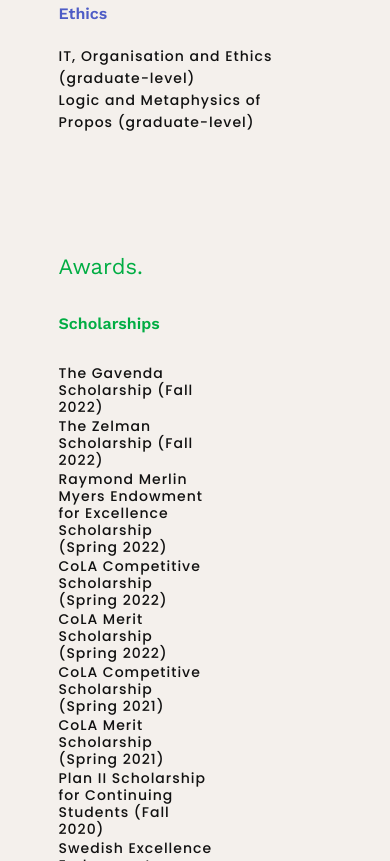
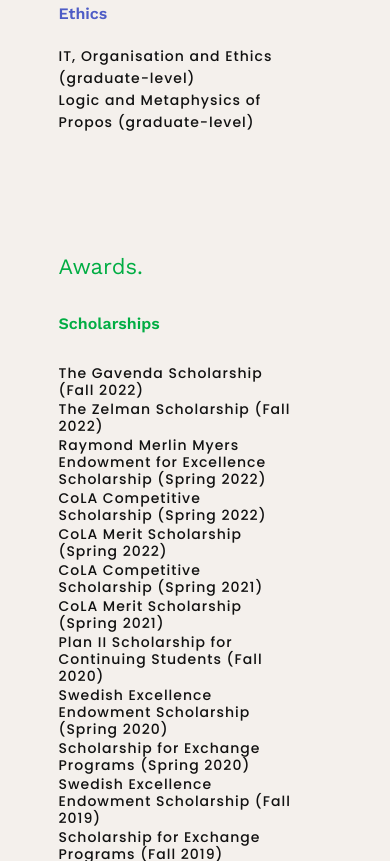
Before and after one commit to aaiovinoo/AbiWebsiteUpdated, a plain HTML site: page index.html in a window 390 px wide. Shown: the part 1139-2000 px from the top of the page. Drawn offline with nearby package versions, Linux system fonts and the light colour scheme.

Commit message:
fixed scholarships

```diff
--- a/css/layout.css
+++ b/css/layout.css
@@ -1073,11 +1073,19 @@ a.curent-nav-color{
     left:30vw;
 }
 
+#scholarships{
+    width:40vw;
+    padding-bottom:1em
+}
+
 @media only screen and (max-width: 770px) {
    #grants {
     left:0;
     width:60vw;
   }
+    #scholarships{
+         width:60vw;
+    }
 }
 .awards h6{
     color:#00ad43;
--- a/index.html
+++ b/index.html
@@ -199,7 +199,7 @@
 				<div class="page-title-in">
 					<h5 style="padding-bottom:1em; color:#00ad43">Awards.</h5>
 					 <div class="two columns" data-scroll-reveal="enter bottom move 60px over 0.5s after 0.1s">
-				<div class="box-title-in awards" style="width:40vw; padding-bottom:1em">
+				<div id="scholarships" class="box-title-in awards">
 					<h6 >Scholarships</h6>
                       <p>The Gavenda Scholarship (Fall 2022)</p>
                       <p>The Zelman Scholarship (Fall 2022)</p>
```
